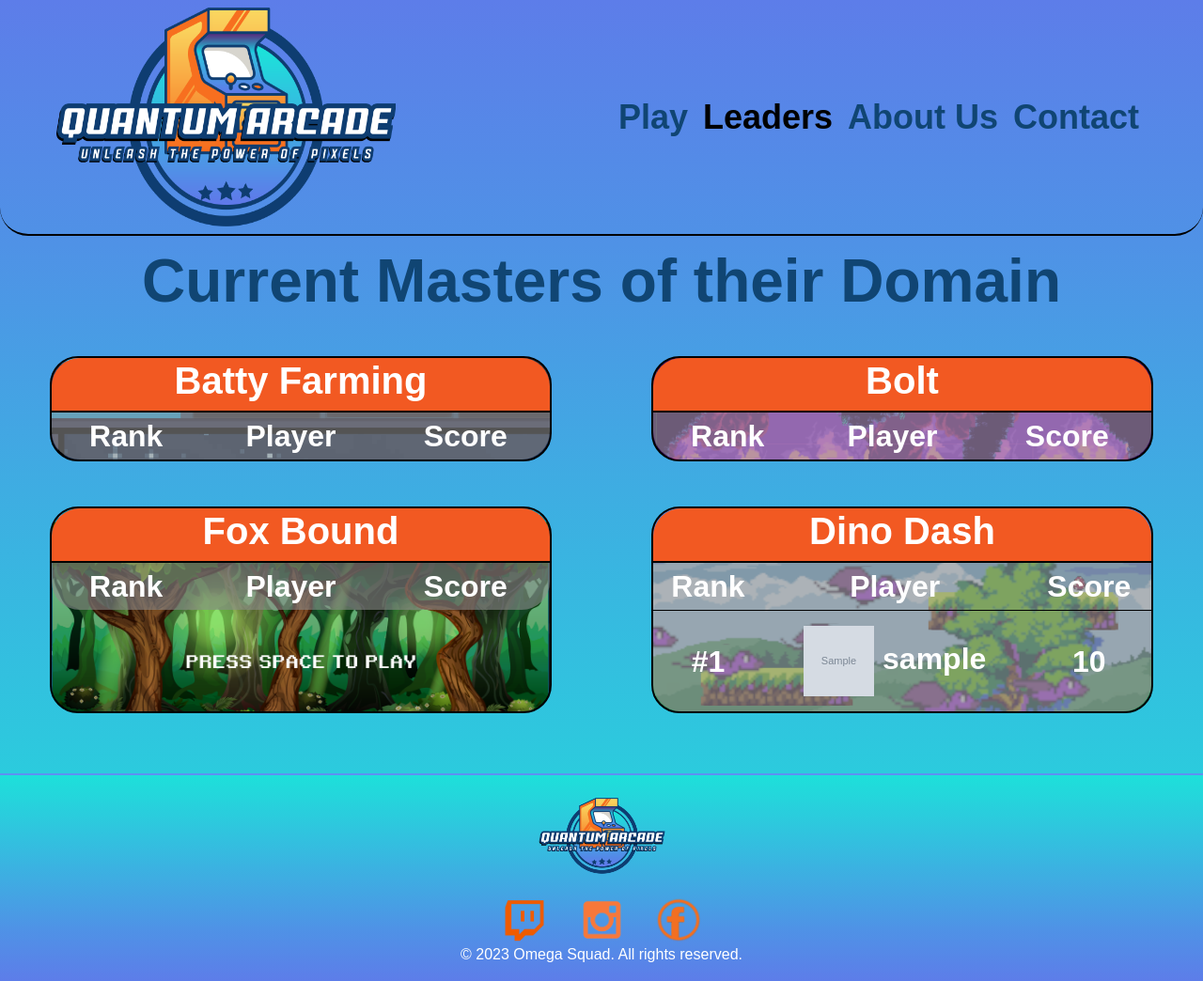
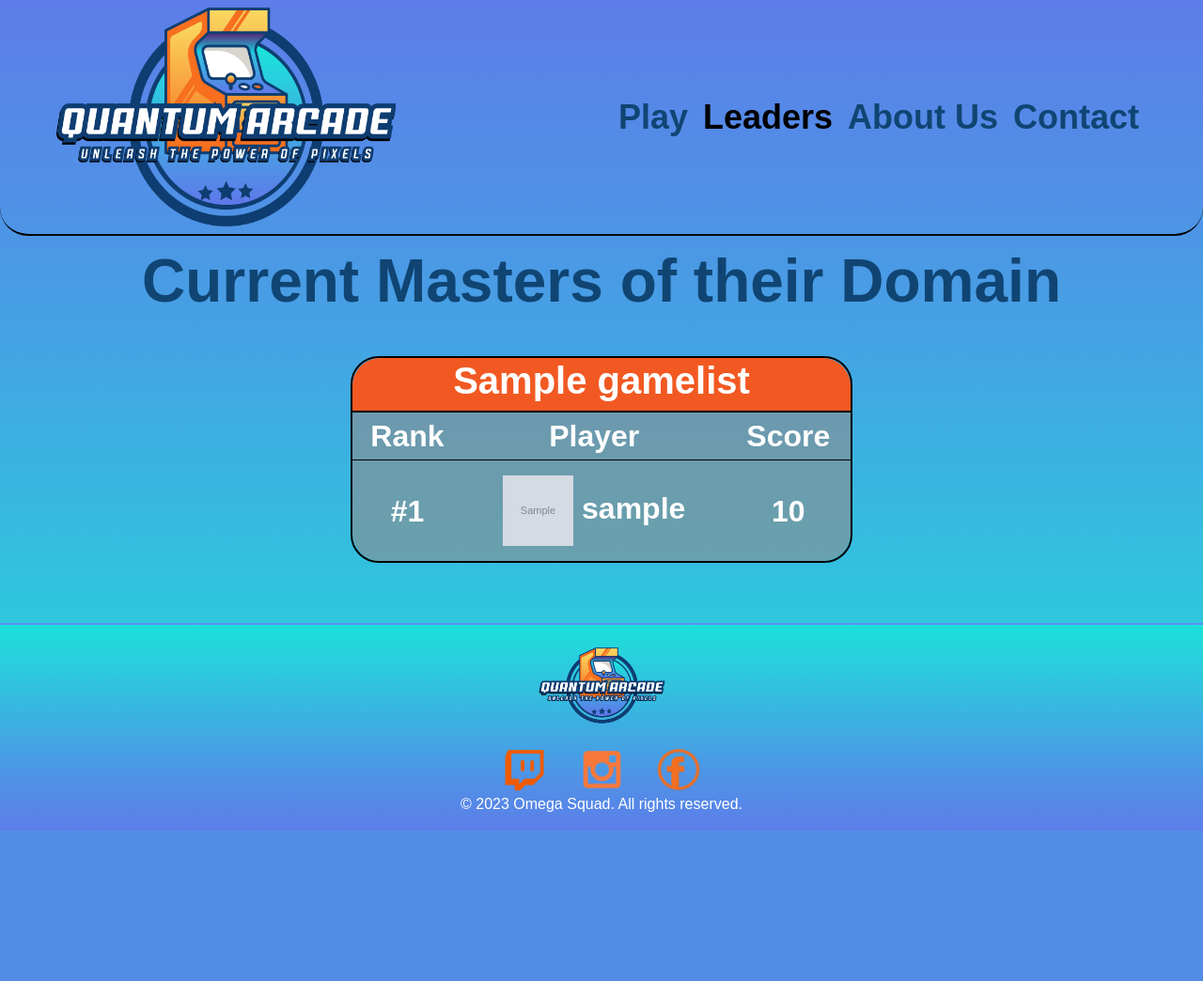
Before and after one commit to BranRead/quantum-arcade, a PHP site: page /leaders.php in a window 1280 px wide. Shown: the whole page at 94% size. After the commit the page ends 884 px from the top, so only its background shows below. Run offline with PHP 8.4, Linux system fonts and the light colour scheme; the visitor is signed in with stand-in values (Sample User, id 1); tables that the repository leaves empty or names only in its code hold one stand-in row (values such as "Sample post"); grey boxes marked "Sample" are stand-in pictures; lists and menus that the app fills with data are empty; some web fonts are replaced.

Commit message:
Leaderboard generating properly

```diff
--- a/leaders.php
+++ b/leaders.php
@@ -5,29 +5,20 @@ require_once "php/crud.php";
 require_once "php/login.php";
 require_once "php/updateUsername.php";
 
-$battySQL = "SELECT scoreleaderboard.score_id, scoreleaderboard.user_id, scoreleaderboard.game_id, scoreleaderboard.score, useraccounts.avatarurl, useraccounts.username
-             FROM scoreleaderboard inner join useraccounts on scoreleaderboard.user_id = useraccounts.user_id where game_id = 2 order by score desc limit 10";
 
-$boltSQL = "SELECT scoreleaderboard.score_id, scoreleaderboard.user_id, scoreleaderboard.game_id, scoreleaderboard.score, useraccounts.avatarurl, useraccounts.username
-             FROM scoreleaderboard inner join useraccounts on scoreleaderboard.user_id = useraccounts.user_id where game_id = 3 order by score desc limit 10";
-
-$foxboundSQL = "SELECT scoreleaderboard.score_id, scoreleaderboard.user_id, scoreleaderboard.game_id, scoreleaderboard.score, useraccounts.avatarurl, useraccounts.username
-             FROM scoreleaderboard inner join useraccounts on scoreleaderboard.user_id = useraccounts.user_id where game_id = 4 order by score desc limit 10";
-
-$dinoSQL = "SELECT scoreleaderboard.score_id, scoreleaderboard.user_id, scoreleaderboard.game_id, scoreleaderboard.score, useraccounts.avatarurl, useraccounts.username
-             FROM scoreleaderboard inner join useraccounts on scoreleaderboard.user_id = useraccounts.user_id where game_id = 1 order by score desc limit 10";
 
 $crud = new crud();
 
-$bolt = $crud->read($boltSQL);
-$dinodash = $crud->read($dinoSQL);
-$batty = $crud->read($battySQL);
-$foxbound = $crud->read($foxboundSQL);
+$gameList = $crud->read("SELECT DISTINCT game_id, title, image_url FROM gamelist;");
 
-function placeLeaderBoard ($game) {
+function getLeaderBoard($gameId){
     $isLeader = true;
     $rank = 1;
-    while ($row = $game->fetch_assoc()) {
+    $crud = new crud();
+
+    $scores = $crud->selectScores($gameId);
+
+    while ($row = $scores->fetch_assoc()){
         if ($isLeader) {
             $isLeader = false;
             echo "<tr class='table-row'>
@@ -45,6 +36,7 @@ function placeLeaderBoard ($game) {
         $rank++;
     }
 }
+
 ?>
 
 <!doctype html>
@@ -247,8 +239,11 @@ function placeLeaderBoard ($game) {
     </div>
     <div class="container-fluid">
         <div class="row justify-content-around my-3">
-            <div class="col-lg-5 leaderboard-card" style="background-image: url('/images/gameimages/battyFarming.png')">
-                <div class="header-leaderboard text-center white-text"><h2>Batty Farming</h2></div>
+
+            <?php
+                while($row = $gameList->fetch_assoc()){
+                    echo '<div class="col-lg-5 leaderboard-card" style="background-image: url("' . $row["image_url"] . '")">
+                <div class="header-leaderboard text-center white-text"><h2>' . $row["title"] . '</h2></div>
                 <table class="leaderboard-table white-text">
                     <thead>
                     <tr>
@@ -257,57 +252,13 @@ function placeLeaderBoard ($game) {
                         <th scope="col">Score</th>
                     </tr>
                     </thead>
-                    <tbody>
-                    <?php placeLeaderBoard($batty); ?>
-                    </tbody>
+                    <tbody>';
+                getLeaderBoard(intval($row['game_id']));
+                echo '</tbody>
                 </table>
-            </div>
-            <div class="col-lg-5 leaderboard-card" style="background-image: url('/images/gameimages/bolt.png')">
-                <div class="header-leaderboard text-center white-text"><h2>Bolt</h2></div>
-                <table class="leaderboard-table white-text">
-                    <thead>
-                    <tr>
-                        <th scope="col">Rank</th>
-                        <th scope="col">Player</th>
-                        <th scope="col">Score</th>
-                    </tr>
-                    </thead>
-                    <tbody>
-                    <!-- copy following php into next tbody, and then change variable in while condition from $bolt to $dino or $foxbound-->
-                    <?php placeLeaderBoard($bolt); ?>
-                    </tbody>
-                </table>
-            </div>
-            <div class="col-lg-5 leaderboard-card" style="background-image: url('/images/gameimages/foxbound.png')">
-                <div class="header-leaderboard text-center white-text"><h2>Fox Bound</h2></div>
-                <table class="leaderboard-table white-text">
-                    <thead>
-                    <tr>
-                        <th scope="col">Rank</th>
-                        <th scope="col">Player</th>
-                        <th scope="col">Score</th>
-                    </tr>
-                    </thead>
-                    <tbody>
-                    <?php placeLeaderBoard($foxbound); ?>
-                    </tbody>
-                </table>
-            </div>
-            <div class="col-lg-5 leaderboard-card" style="background-image: url('/images/gameimages/dinoDash.png')">
-                <div class="header-leaderboard text-center white-text"><h2>Dino Dash</h2></div>
-                <table class="leaderboard-table white-text">
-                    <thead>
-                    <tr>
-                        <th scope="col">Rank</th>
-                        <th scope="col">Player</th>
-                        <th scope="col">Score</th>
-                    </tr>
-                    </thead>
-                    <tbody>
-                    <?php placeLeaderBoard($dinodash); ?>
-                    </tbody>
-                </table>
-            </div>
+            </div>';
+                }
+            ?>
         </div>
     </div>
     <div id="footer" class="d-flex flex-column align-items-center">
--- a/php/crud.php
+++ b/php/crud.php
@@ -39,7 +39,6 @@ class crud
     {
         try {
             $conn = (new config)->getDBConnection();
-
             return $conn->query($sql_query);
         } catch (Exception $e) {
             die("err: " . $e->getMessage());
@@ -221,4 +220,17 @@ class crud
 
         return $sessionID;
     }
+
+    public function selectScores($userId){
+        $leaderBoardSQL = sprintf("SELECT scoreleaderboard.score_id, scoreleaderboard.user_id, scoreleaderboard.score, useraccounts.avatarurl, useraccounts.username
+             FROM scoreleaderboard inner join useraccounts on scoreleaderboard.user_id = useraccounts.user_id where game_id = '%u' order by score desc limit 10", $userId);
+//        $conn = (new config)->getDBConnection();
+        $crud = new crud;
+        try {
+            return $crud->read($leaderBoardSQL);
+
+        } catch (Exception $e) {
+            die("err: " . $e->getMessage());
+        }
+    }
 }
```
Lines whose indentation alone changed are shown as unchanged.
